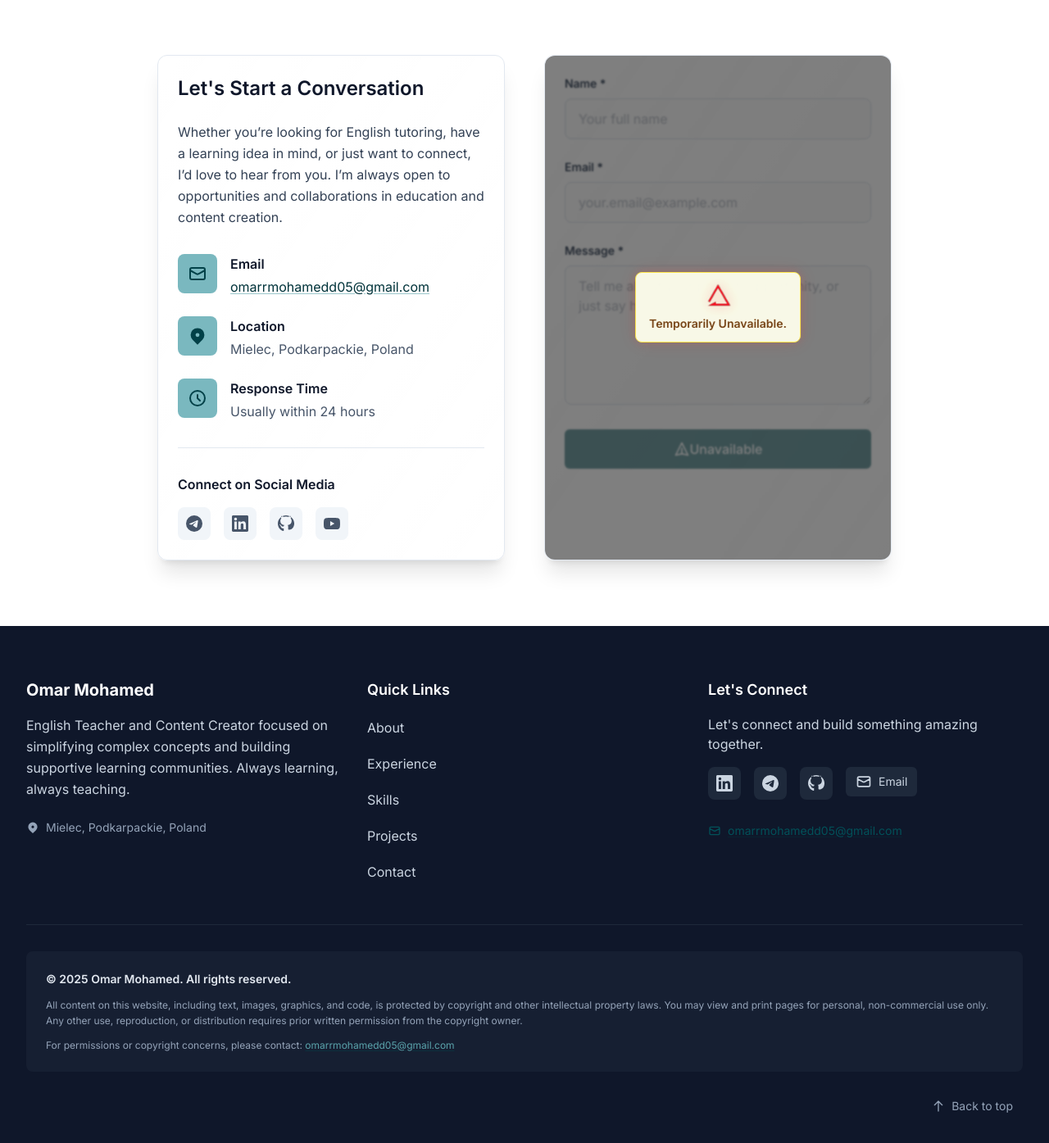
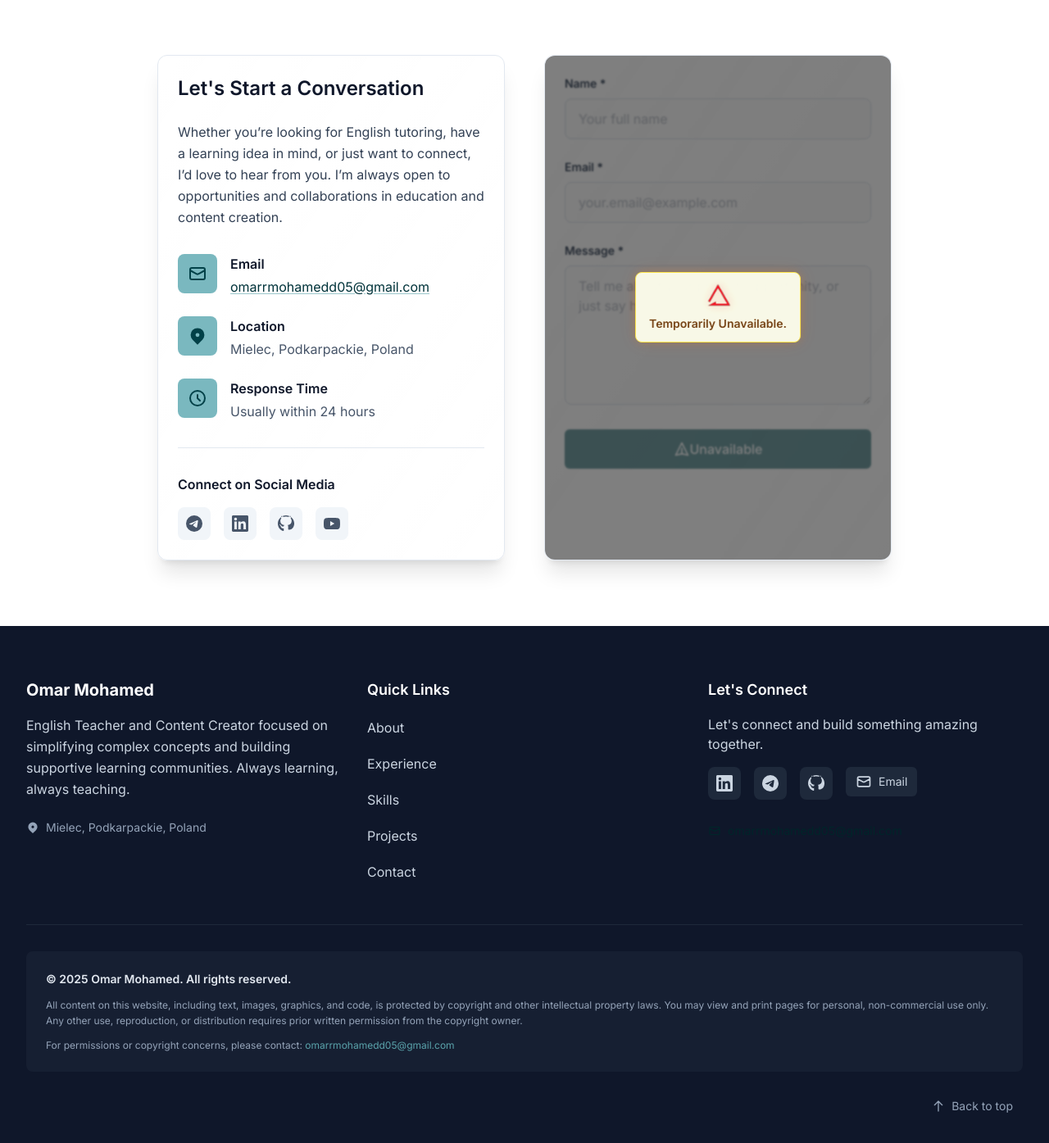
Before and after one commit to Omar-Mohamed-Website/CV, a Next.js app: page /CV/ in a window 1280 px wide. Shown: the part 8694-10089 px from the top of the page at 82% size. Built offline with nearby package versions, Linux system fonts and the light colour scheme.

Commit message:
Dark theme polish: darker glass menus/cards; strobe sequence (orange box first, delayed red icon); normalize footer email colors (no underline; light in dark, darker in light).

```diff
--- a/app/globals.css
+++ b/app/globals.css
@@ -116,7 +116,7 @@
   }
 
   .card {
-    @apply rounded-xl border border-neutral-200 bg-white/75 p-5 shadow-xl backdrop-blur-2xl transition-all duration-200 hover:shadow-2xl dark:border-white/10 dark:bg-neutral-900/70 dark:shadow-neutral-900/40 sm:p-6;
+    @apply rounded-xl border border-neutral-200 bg-white/75 p-5 shadow-xl backdrop-blur-2xl transition-all duration-200 hover:shadow-2xl dark:border-white/10 dark:bg-neutral-900/80 dark:shadow-neutral-900/40 sm:p-6;
     background-image: linear-gradient(
       to bottom right,
       rgba(255, 255, 255, 0.6),
@@ -158,7 +158,7 @@
 /* Glass utilities and liquid background */
 @layer utilities {
   .glass {
-    @apply rounded-xl border border-neutral-200 bg-white/65 backdrop-blur-2xl dark:border-white/10 dark:bg-neutral-900/60;
+    @apply rounded-xl border border-neutral-200 bg-white/65 backdrop-blur-2xl dark:border-white/10 dark:bg-neutral-900/80;
     background-image: linear-gradient(
       to bottom right,
       rgba(255, 255, 255, 0.5),
@@ -166,19 +166,19 @@
     );
   }
   .glass-strong {
-    @apply rounded-2xl border border-neutral-200 bg-white/50 shadow-xl backdrop-blur-2xl dark:border-white/10 dark:bg-neutral-900/70;
+    @apply rounded-2xl border border-neutral-200 bg-white/50 shadow-xl backdrop-blur-2xl dark:border-white/10 dark:bg-neutral-900/80;
   }
   /* Strobe animation for contact warning */
   @keyframes strobeBox {
     0%,
     100% {
-      box-shadow: 0 0 0 rgba(239, 68, 68, 0);
+      box-shadow: 0 0 0 rgba(249, 115, 22, 0); /* orange-500 */
       filter: brightness(1);
     }
     50% {
       box-shadow:
-        0 0 24px rgba(239, 68, 68, 0.45),
-        0 0 48px rgba(239, 68, 68, 0.25);
+        0 0 24px rgba(249, 115, 22, 0.45),
+        0 0 48px rgba(249, 115, 22, 0.25);
       filter: brightness(1.05);
     }
   }
@@ -199,7 +199,10 @@
     }
   }
   .strobe-icon-red {
-    animation: strobeIconRed 0.9s ease-in-out infinite;
+    animation: strobeIconRed 1.2s ease-in-out infinite;
+  }
+  .strobe-delay-half {
+    animation-delay: 0.6s;
   }
   .bg-liquid {
     background-image:
--- a/components/ContactForm.tsx
+++ b/components/ContactForm.tsx
@@ -282,7 +282,7 @@ const ContactForm = () => {
                 <div className="pointer-events-none absolute left-1/2 top-1/2 z-30 -translate-x-1/2 -translate-y-1/2">
                   <div className="strobe-warning mx-auto w-max rounded-lg border border-yellow-300 bg-yellow-50/95 px-4 py-3 text-yellow-900 shadow-xl dark:border-yellow-700 dark:bg-yellow-900/90 dark:text-yellow-100">
                     <div className="flex flex-col items-center text-center">
-                      <div className="strobe-icon-red relative mb-2 h-8 w-8">
+                      <div className="strobe-icon-red strobe-delay-half relative mb-2 h-8 w-8">
                         <Image
                           src={`${process.env.NODE_ENV === 'production' ? '/CV' : ''}/warning-icon.svg`}
                           alt="Warning"
--- a/components/Footer.tsx
+++ b/components/Footer.tsx
@@ -168,7 +168,7 @@ const Footer = () => {
             {/* Email for direct contact */}
             <a
               href={`mailto:${profile.email}`}
-              className="-mx-2 inline-flex items-center rounded-md px-2 py-1 text-sm text-primary-300 underline decoration-primary-700/40 underline-offset-2 transition-colors duration-200 hover:text-primary-200 focus:outline-none focus:ring-2 focus:ring-primary-300 focus:ring-offset-2 focus:ring-offset-neutral-900"
+              className="-mx-2 inline-flex items-center rounded-md px-2 py-1 text-sm text-primary-800 transition-colors duration-200 hover:text-primary-900 focus:outline-none focus:ring-2 focus:ring-primary-300 focus:ring-offset-2 focus:ring-offset-neutral-900 dark:text-primary-200 dark:hover:text-primary-100"
             >
               <svg
                 className="mr-2 h-4 w-4"
@@ -211,7 +211,7 @@ const Footer = () => {
               For permissions or copyright concerns, please contact:{' '}
               <a
                 href={`mailto:${profile.email}`}
-                className="text-primary-200 underline decoration-primary-400/50 underline-offset-2 transition-colors duration-200 hover:text-primary-100 focus:outline-none focus:ring-2 focus:ring-primary-300 focus:ring-offset-2 focus:ring-offset-neutral-900"
+                className="text-primary-200 transition-colors duration-200 hover:text-primary-100 focus:outline-none focus:ring-2 focus:ring-primary-300 focus:ring-offset-2 focus:ring-offset-neutral-900"
               >
                 {profile.email}
               </a>
```
